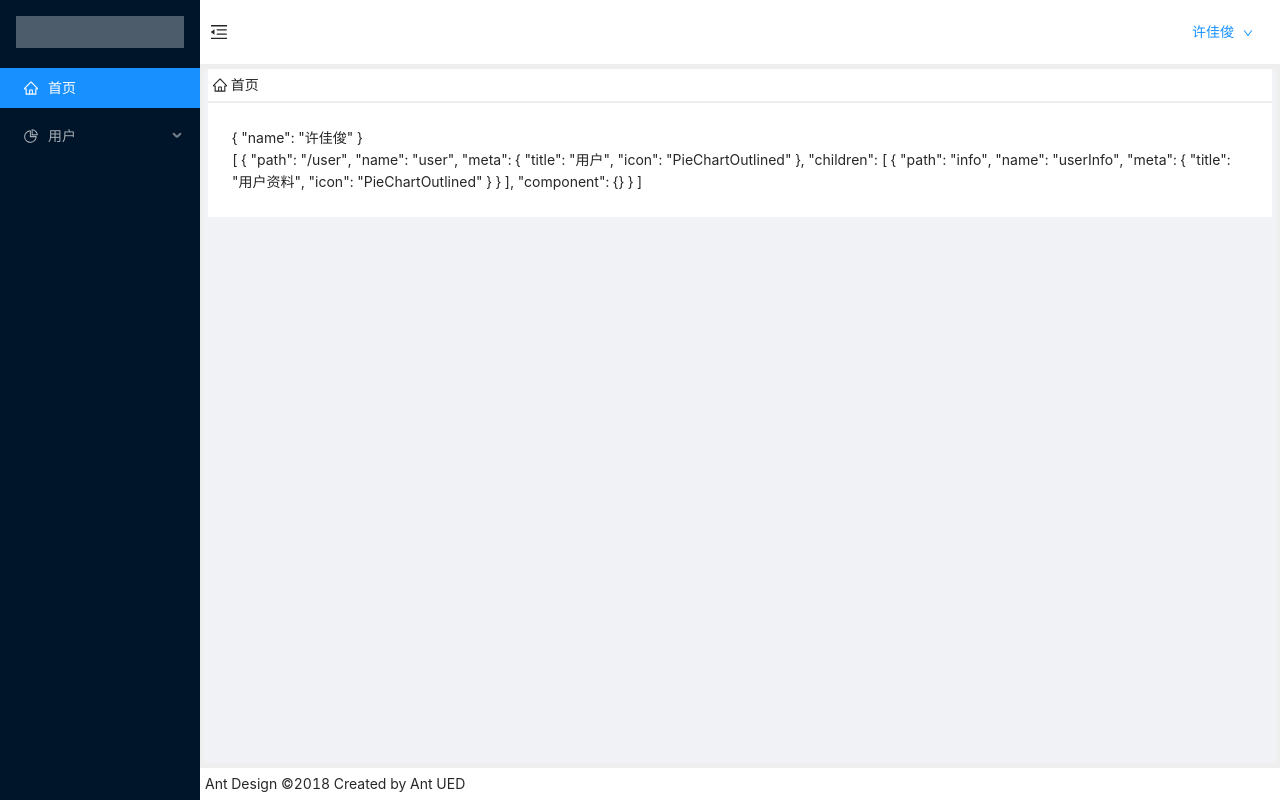
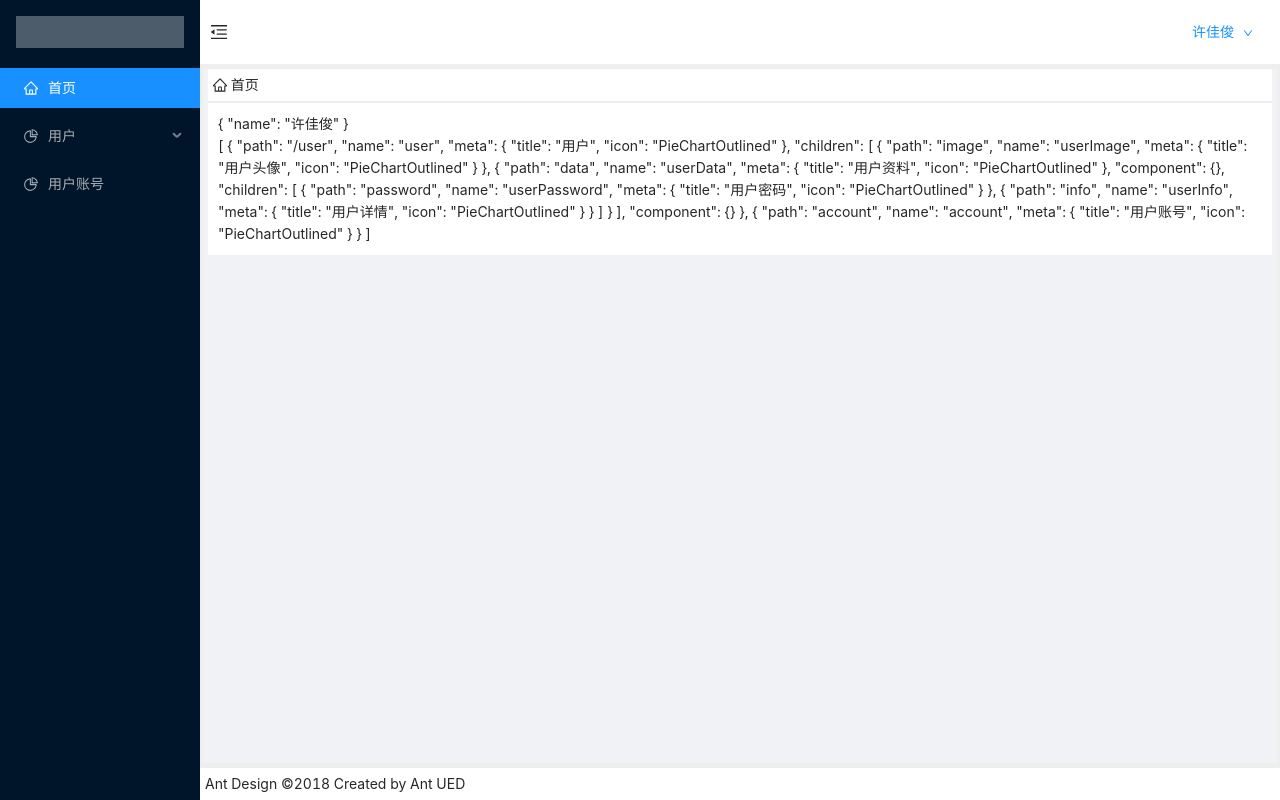
Before and after one commit to xujj0929/vue3_admin, a Vue app: page /#/home in a window 1280 px wide. Both pictures are taken after typing "Sample", "Sample123" into the empty fields and a click on the button "立即登录". Built offline with nearby package versions, Linux system fonts and the light colour scheme.

Commit message:
登录功能优化

```diff
--- a/package.json
+++ b/package.json
@@ -1,5 +1,5 @@
 {
-  "name": "v3_layui_admin",
+  "name": "v3_admin",
   "version": "0.1.0",
   "private": true,
   "scripts": {
--- a/src/App.vue
+++ b/src/App.vue
@@ -15,7 +15,9 @@ export default defineComponent({
     watch(route, () => {
       //判断是否刷新页面 跳转到首页添加重新向
       if (route.name) return;
-      router.push("/?replace=" + encodeURIComponent(route.fullPath));
+      router.push(
+        "/?replace=" + encodeURIComponent(route.fullPath.toLowerCase())
+      );
     });
     onErrorCaptured((err) => {
       if (err && typeof err == "string") {
--- a/src/layout/LayoutBreadcrumb.vue
+++ b/src/layout/LayoutBreadcrumb.vue
@@ -1,7 +1,7 @@
 <template>
   <a-breadcrumb>
     <template v-for="item in route.matched" :key="item.name">
-      <a-breadcrumb-item v-if="item.meta.title" @click="onClick(item)">
+      <a-breadcrumb-item v-if="item.meta.title">
         <component :is="item.meta.icon || 'HomeOutlined'" />
         {{ item.meta.title }}
       </a-breadcrumb-item>
@@ -11,28 +11,14 @@
 
 <script>
 import { defineComponent } from "vue";
-import { useRoute, useRouter } from "vue-router";
+import { useRoute } from "vue-router";
 export default defineComponent({
   setup() {
     const route = useRoute();
-    const router = useRouter();
 
-    const onClick = ({ path, children }) => {
-      if (path === "/") return router.push(path);
-      if (children && children.length) return;
-      router.push(path);
-    };
     return {
       route,
-      onClick,
     };
   },
 });
 </script>
-<style lang="less" scoped>
-.ant-breadcrumb {
-  :deep(.ant-breadcrumb-link) {
-    cursor: pointer;
-  }
-}
-</style>
--- a/src/layout/Sider/index.vue
+++ b/src/layout/Sider/index.vue
@@ -51,6 +51,7 @@ export default defineComponent({
 
     watch(route, (val) => {
       selectedKeys.value = [val.name];
+      if (openKeys.value.length) return;
       openKeys.value = route.matched.map((e) => e.name);
     });
 
--- a/src/layout/index.vue
+++ b/src/layout/index.vue
@@ -15,7 +15,7 @@
         </a-layout-header>
         <a-layout-content>
           <LayoutBreadcrumb />
-          <div :style="{ padding: '24px', background: '#fff' }">
+          <div :style="{ padding: '10px', background: '#fff' }">
             <router-view />
           </div>
         </a-layout-content>
@@ -80,11 +80,15 @@ export default defineComponent({
 .ant-layout {
   height: 100%;
   > .ant-layout-header {
+    user-select: none;
     background: #fff;
     padding: 0 10px;
     display: flex;
     justify-content: space-between;
     align-items: center;
+  }
+  > .ant-layout-sider {
+    user-select: none;
   }
   > .ant-layout-content {
     overflow-y: auto;
@@ -95,6 +99,7 @@ export default defineComponent({
     border-style: solid;
 
     > .ant-breadcrumb {
+      user-select: none;
       position: sticky;
       top: 0;
       padding: 5px;
@@ -103,6 +108,7 @@ export default defineComponent({
     }
   }
   > .ant-layout-footer {
+    user-select: none;
     text-align: left;
     padding: 5px;
     background: #fff;
--- a/src/router/addRoutes.js
+++ b/src/router/addRoutes.js
@@ -16,17 +16,55 @@ const routes = [
     },
     children: [
       {
-        path: "info",
-        name: "userInfo",
+        path: "image",
+        name: "userImage",
+        meta: {
+          title: "用户头像",
+          icon: "PieChartOutlined",
+        },
+        component: home,
+      },
+      {
+        path: "data",
+        name: "userData",
         meta: {
           title: "用户资料",
           icon: "PieChartOutlined",
         },
-        component: home,
+        component: routerView,
+        children: [
+          {
+            path: "password",
+            name: "userPassword",
+            meta: {
+              title: "用户密码",
+              icon: "PieChartOutlined",
+            },
+            component: home,
+          },
+          {
+            path: "info",
+            name: "userInfo",
+            meta: {
+              title: "用户详情",
+              icon: "PieChartOutlined",
+            },
+            component: home,
+          },
+        ],
       },
     ],
     component: routerView,
   },
+  {
+    path: "account",
+    name: "account",
+    meta: {
+      title: "用户账号",
+      icon: "PieChartOutlined",
+    },
+    component: home,
+  },
 ];
 
 export default routes;
--- a/src/views/User/Login.vue
+++ b/src/views/User/Login.vue
@@ -1,11 +1,5 @@
 <template>
-  <a-form
-    ref="formRef"
-    :model="formState"
-    :rules="rules"
-    @submit="onSubmit"
-    scrollToFirstError
-  >
+  <a-form ref="formRef" :model="formState" :rules="rules" scrollToFirstError>
     <a-form-item name="username">
       <a-input
         type="text"
@@ -27,7 +21,12 @@
       </a-row>
     </a-form-item>
     <a-form-item>
-      <a-button type="primary" htmlType="submit" :loading="loading">
+      <a-button
+        type="primary"
+        htmlType="submit"
+        @click="onSubmit"
+        :loading="loading"
+      >
         立即登录
       </a-button>
     </a-form-item>
@@ -45,7 +44,6 @@ export default defineComponent({
     const formState = reactive({
       username: "",
       password: "",
-      type: "business",
       setup: false,
     });
     const rules = {
@@ -66,6 +64,8 @@ export default defineComponent({
     };
 
     const onSubmit = async () => {
+      try {
+        await formRef.value.validate();
         loading.value = true;
         setTimeout(() => {
           //调用登录接口 保存token到本地
@@ -73,6 +73,9 @@ export default defineComponent({
           router.push("/");
           loading.value = false;
         }, 1000);
+      } catch (error) {
+        console.error(error);
+      }
     };
 
     const resetForm = () => {
```
Also changed, not shown: 1 other file (tests, documents, lock files or other folders). Lines whose indentation alone changed are shown as unchanged.
